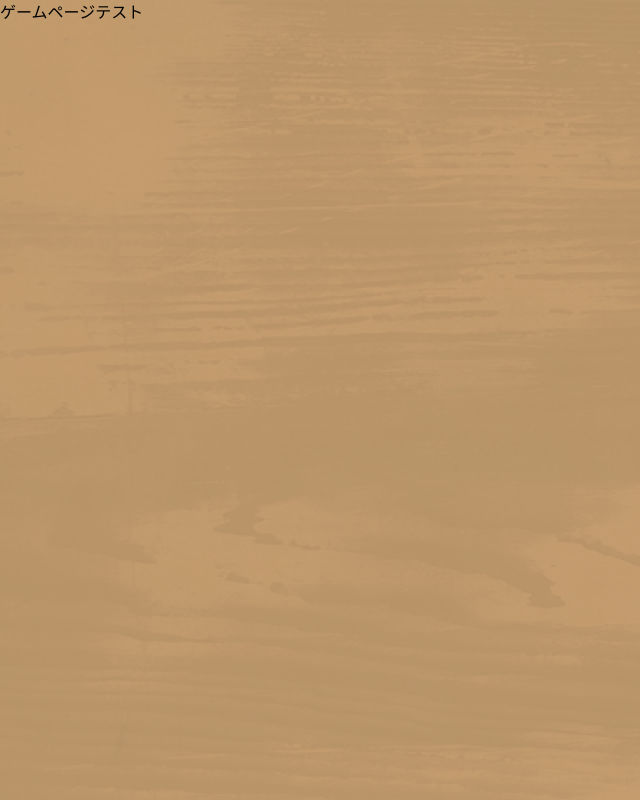
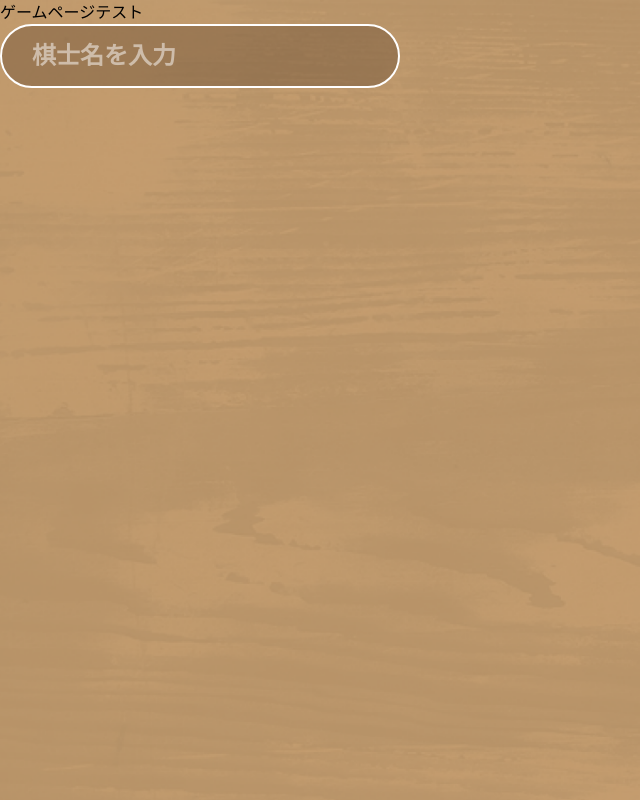
Before and after one commit to shii-park/2vs2shogi-frontend, a Next.js app: page / in a window 1280 px wide. Shown: the whole page, without its empty margins (0-640 px from the left). Built offline with nearby package versions, Linux system fonts and the light colour scheme.

Commit message:
Add:ユーザー名を入力するテキストエリアコンポーネントを作成しました。

```diff
--- a/app/page.tsx
+++ b/app/page.tsx
@@ -1,10 +1,13 @@
 "use client";
+import { InputText } from "@/components/atoms/InputText/InputText";
 import Link from "next/link";
 
 export default function Page() {
   return (
     <div>
-      <Link href="/game">ゲームページテスト</Link>
+      <p><Link href="/game">ゲームページテスト</Link></p>
+      <InputText value="" onChange={(value) => console.log(value)}  placeholder="棋士名を入力"
+      />
     </div>
   );
 }
--- /dev/null
+++ b/components/atoms/InputText/InputText.css
@@ -0,0 +1,32 @@
+.inpuText {
+    /* サイズと形状 */
+    width: 100%;
+    max-width: 400px; /* 横幅の最大値（調整可能） */
+    padding: 12px 30px; /* 上下左右に余裕を持たせる */
+    border-radius: 100px; /* 完全に丸くする */
+
+    /* デザイン */
+    border: 2px solid #fff; /* 白い枠線 */
+    background-color: rgba(120, 90, 60, 0.5); /* 半透明の茶色背景 */
+
+    /* フォント */
+    color: #fff;
+    font-size: 1.5rem; /* 画像に合わせて少し大きめに */
+    font-weight: bold;
+    font-family: sans-serif;
+
+    /* 入力時の挙動 */
+    outline: none; /* デフォルトの青い枠を消す */
+    text-align: left; /* 左寄せ（中央寄せにしたい場合は center に） */
+    transition: background-color 0.2s;
+}
+
+/* プレースホルダー（入力前の薄い文字）の色 */
+.input::placeholder {
+    color: rgba(255, 255, 255, 0.7);
+}
+
+/* フォーカス時のアクション（少し背景を濃くするなど） */
+.input:focus {
+    background-color: rgba(120, 90, 60, 0.7);
+}
--- /dev/null
+++ b/components/atoms/InputText/InputText.tsx
@@ -0,0 +1,23 @@
+import './InputText.css';
+
+type Props = {
+    value: string;
+    onChange: (value: string) => void;
+    placeholder: string;
+};
+
+export const InputText = ({
+    value,
+    onChange,
+    placeholder,
+}: Props) => {
+    return (
+        <input
+            type="text"
+            className="inpuText"
+            value={value}
+            onChange={(e) => onChange(e.target.value)}
+            placeholder={placeholder}
+        />
+    );
+};
```
Also changed, not shown: components/atoms/outline-button/OutlineButton.tsx (renamed from components/atoms/outline-button/page.tsx).
